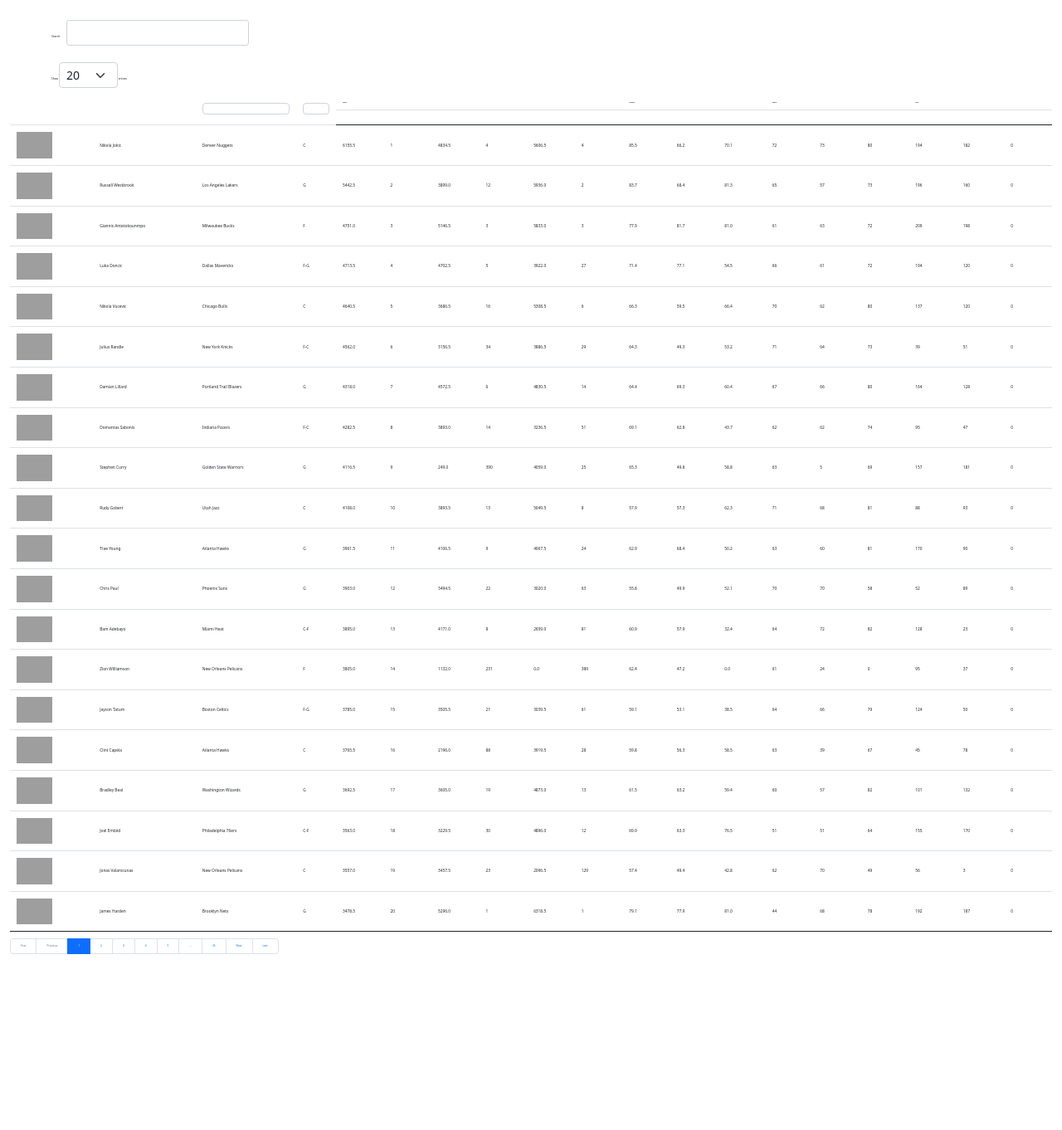
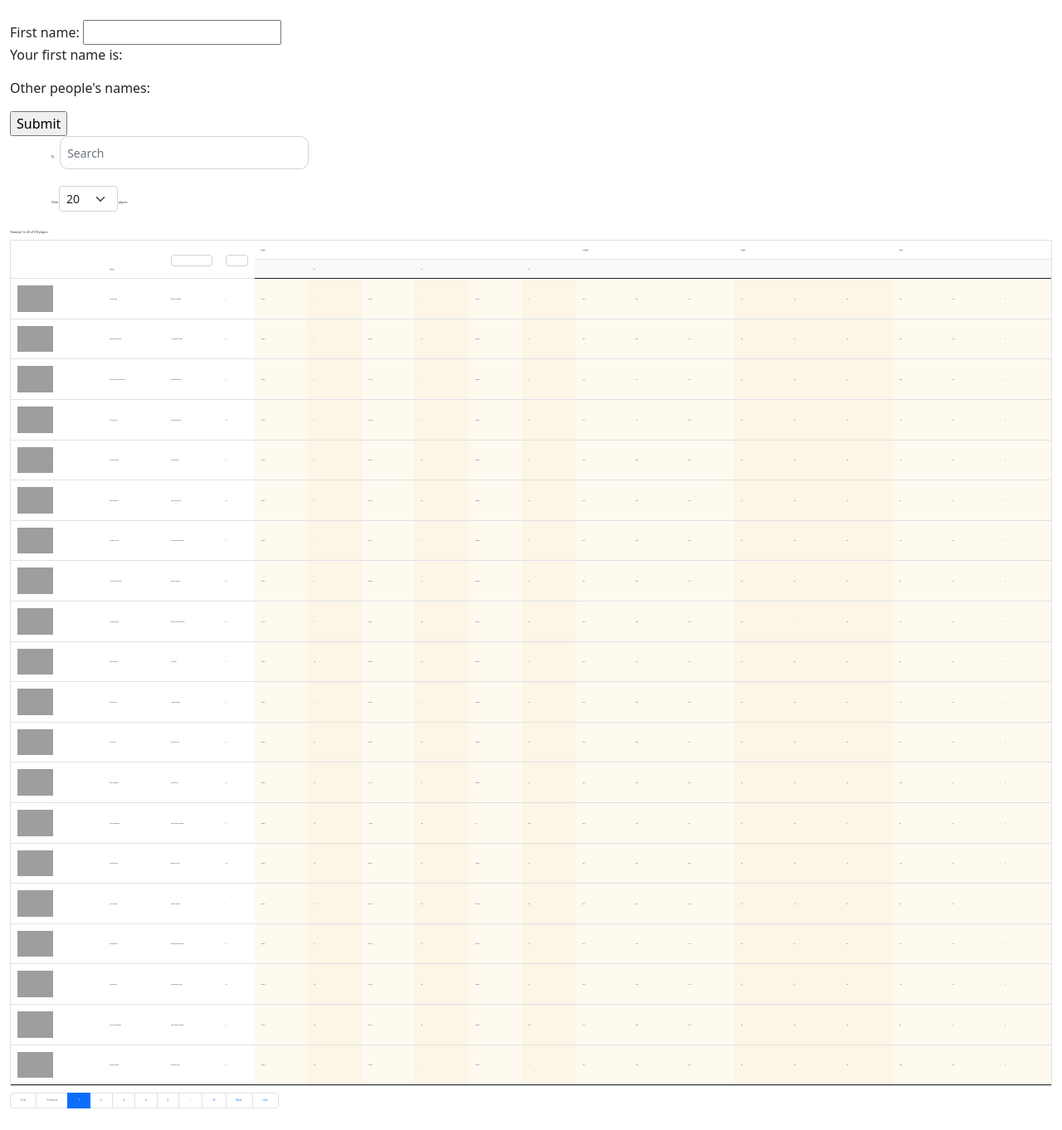
Before and after one commit to Rextremistz/nbafantasyweb, a Django app: template templates/index.html in a window 1280 px wide. Shown: the whole page at 83% size. Before the commit the page ends 1150 px from the top, so only its background shows below. Run offline with Django 3.2, Linux system fonts and the light colour scheme; the template is opened without the code that fills it, so the values that code supplies are empty; some libraries are stand-ins or nearby versions; grey boxes are pictures that could not be loaded.

Commit message:
new function new table

```diff
--- a/main.scss
+++ b/main.scss
@@ -3,19 +3,27 @@
     overflow:hidden;
 }
 
+//search box
+#mtable_filter input {
+    border-radius: 10px;
+    width: 300px;
+    height: 40px;
+}
+
 //header
-.content-table thead tr {
+.content-table thead tr th {
     font-size:0.1em;
-    text-align: center;
+    text-align: left;
+    padding-top: 10px; padding-bottom: 10px ;
 }
 
 //sorting header
-.content-table thead th.sorting {
+#mtable.content-table thead th.sorting {
     font-size:0.1em;
     vertical-align: middle;
 }
 
-.player_col{
+.name_col{
     text-align: left;
 }
 
@@ -30,29 +38,81 @@
 .stats_col{
 }
 
+table.dataTable tbody tr.odd.active {
+    background-color:#acbad4 !important
+   }
 
-.dataTables_filter {
+table.dataTable tbody tr.even.active {
+    background-color:#acbad5 !important
+   }
+
+//make transparent when clicking
+#mtable.dataTable tbody tr.odd.active td{
+    background-color: transparent;
+}
+#mtable.dataTable tbody tr.even.active td{
+    background-color: transparent;
+}
+
+
+
+#mtable.dataTable tbody tr td.y1_points_col,
+#mtable.dataTable tbody tr td.y2_points_col,
+#mtable.dataTable tbody tr td.y3_points_col {
+    background-color: #fffaf0;
+}
+
+#mtable.dataTable tbody tr td.y1_rank_col,
+#mtable.dataTable tbody tr td.y2_rank_col,
+#mtable.dataTable tbody tr td.y3_rank_col {
+    background-color: #fdf5e6;
+}
+
+#mtable.dataTable tbody tr td.y1_average_col,
+#mtable.dataTable tbody tr td.y2_average_col,
+#mtable.dataTable tbody tr td.y3_average_col {
+    background-color: #fffaf0;
+}
+
+#mtable.dataTable tbody tr td.y1_games_col,
+#mtable.dataTable tbody tr td.y2_games_col,
+#mtable.dataTable tbody tr td.y3_games_col {
+    background-color: #fdf5e6;
+}
+
+#mtable.dataTable tbody tr td.y1_price_col,
+#mtable.dataTable tbody tr td.y2_price_col,
+#mtable.dataTable tbody tr td.y3_price_col {
+    background-color: #fffaf0;
+}
+
+
+#mtable_filter { //search bar appearance
     float: left;
     padding-left: 50px;
     font-size: 0.2em;
-
 }
 
-.dataTables_length {
+#mtable_length { //show how many data
     float: left;
     padding-left: 50px;
     padding-top: 20px;
+    padding-bottom: 20px;
     font-size: 0.2em;
 }
 
-.dataTables_paginate {
+#mtable_info { //show x of total data
+    font-size: 0.2em;
+}
+
+#mtable_paginate { //pagination
     float: left;
     font-size: 0.2em;
 }
 
 //data
 .content-table tbody tr td {
-    font-size:0.3em;
+    font-size:0.1em;
 }
 
 // selectable list
@@ -60,21 +120,13 @@
     font-size:0.2em;
 }
 
+//remove sorting icon
 .dataTable > thead > tr > th[class*="sort"]:after,
 .dataTable > thead > tr > th[class*="sort"]:before
 {
     content: "" !important;
 }
-// table.dataTable thead>tr>th.sorting_asc,
-// table.dataTable thead>tr>th.sorting_desc,
-// table.dataTable thead>tr>th.sorting,
-// table.dataTable thead>tr>td.sorting_asc,
-// table.dataTable thead>tr>td.sorting_desc,
-// table.dataTable thead>tr>td.sorting{
-//     background: none;
-//     padding-right: inherit;
-//     content: none;
-//  	}
+
 
 
 @import "./node_modules/bootstrap/scss/bootstrap";
--- a/nbafantasyweb/settings.py
+++ b/nbafantasyweb/settings.py
@@ -39,6 +39,7 @@ INSTALLED_APPS = [
     'django.contrib.messages',
     'django.contrib.staticfiles',
     'myapp',
+    'fontawesome-free',
 ]
 
 MIDDLEWARE = [
@@ -80,7 +81,7 @@ DATABASES = {
         'ENGINE': 'django.db.backends.mysql',
         'NAME': 'nbafantasyweb_db',
         'USER': ***REMOVED***,
-        'PASSWORD': ***REMOVED***,
+        'PASSWORD': '',
         'HOST': 'localhost'
     }
 }
--- /dev/null
+++ b/requirements.txt
@@ -0,0 +1 @@
+fontawesome-free==5.15.4
--- a/static/js/main.js
+++ b/static/js/main.js
@@ -5,12 +5,20 @@ $(document).ready(function () {
       "dataSrc": "players"
     },
 
-    "dom" : "<'row'<'col-sm-12 col-md-6'f>>" +
-    "<'row'<'col-sm-12 col-md-3'l>>" +
+    "dom" : "<'row'<'col-sm-12 col-md-6'f><'col-sm-12 col-md-6 your_team'>>" +
+    "<'row'<'col-sm-12 col-md-2'l>>" +
+    "<'row'<'col-sm-12 col-md-2'i>>" +
     "<'row'<'col-sm-12'tr>>" +
     "<'row'<'col-sm-12 col-md-7'p>>",
 
     "lengthMenu": [[20, 50, 100, -1], [20, 50, 100, "All"]],
+
+    "language":{
+      "info": "Showing _START_ to _END_ of _TOTAL_ players",
+      "lengthMenu": "Show _MENU_ players",
+      "search": '<i class="fa fa-search"></i>',
+      "searchPlaceholder": "Search",
+    },
 
     order: [[4, 'desc']],
     pagingType: 'full_numbers',
@@ -21,30 +29,34 @@ $(document).ready(function () {
           return '<img src= "https://cdn.nba.com/headshots/nba/latest/260x190/' + player_id + '.png" height = "31.6" width = "43.3"/>';
         },
       },
-      { 'data': 'name', 'className': 'player_col' },
+      { 'data': 'name', 'className': 'name_col' },
       { 'data': 'team', 'className': 'team_col' },
       { 'data': 'position', 'className': 'position_col' },
-      { 'data': 'y1_points', 'className': 'dt-body-left' },
-      { 'data': 'y1_rank', 'className': 'dt-body-left' },
-      { 'data': 'y2_points', 'className': 'dt-body-left' },
-      { 'data': 'y2_rank', 'className': 'dt-body-left' },
-      { 'data': 'y3_points', 'className': 'dt-body-left' },
-      { 'data': 'y3_rank', 'className': 'dt-body-left' },
-      { 'data': 'y1_average', 'className': 'dt-body-left' },
-      { 'data': 'y2_average', 'className': 'dt-body-left' },
-      { 'data': 'y3_average', 'className': 'dt-body-left' },
-      { 'data': 'y1_games', 'className': 'dt-body-left' },
-      { 'data': 'y2_games', 'className': 'dt-body-left' },
-      { 'data': 'y3_games', 'className': 'dt-body-left' },
-      { 'data': 'y1_price', 'className': 'dt-body-left' },
-      { 'data': 'y2_price', 'className': 'dt-body-left' },
-      { 'data': 'y3_price', 'className': 'dt-body-left' },
+      { 'data': 'y1_points', 'className': 'y1_points_col' },
+      { 'data': 'y1_rank', 'className': 'y1_rank_col' },
+      { 'data': 'y2_points', 'className': 'y2_points_col' },
+      { 'data': 'y2_rank', 'className': 'y2_rank_col' },
+      { 'data': 'y3_points', 'className': 'y3_points_col' },
+      { 'data': 'y3_rank', 'className': 'y3_rank_col' },
+      { 'data': 'y1_average', 'className': 'y1_average_col' },
+      { 'data': 'y2_average', 'className': 'y2_average_col' },
+      { 'data': 'y3_average', 'className': 'y3_average_col' },
+      { 'data': 'y1_games', 'className': 'y1_games_col' },
+      { 'data': 'y2_games', 'className': 'y2_games_col' },
+      { 'data': 'y3_games', 'className': 'y3_games_col' },
+      { 'data': 'y1_price', 'className': 'y1_price_col' },
+      { 'data': 'y2_price', 'className': 'y2_price_col' },
+      { 'data': 'y3_price', 'className': 'y3_price_col' },
     ],
 
     "columnDefs": [{
       "orderable": false,
       "targets": [0,2,3]
     }],
+
+    // "createdRow": function ( row, data, index ) {//add id to each row element
+    //   $('td', row).eq(4,5,6,7,8,9).attr('id', 'points_col');
+    // },
 
     "initComplete": function () {
       this.api().columns([2, 3]).every(function (d) { //add selector to teams and position
@@ -64,11 +76,9 @@ $(document).ready(function () {
         column.data().unique().sort().each(function (d, j) {
           select.append('<option value="' + d + '">' + d + '</option>')
         });
-      });
+      })
+    }
 
-
-
-    }
   });
 
 
@@ -79,9 +89,11 @@ $(document).ready(function () {
 
     //get the value of the TD using the API
     console.log('value by API : ', table.cell({ row: this.parentNode.rowIndex, column : this.cellIndex }).data());
-  })
+  });
 
+  $('#mtable tbody').on( 'click', 'tr', function () {
+    $(this).toggleClass('active');
 
-
+} );
 
 });
--- a/templates/index.html
+++ b/templates/index.html
@@ -14,11 +14,12 @@
     <link rel="stylesheet" href="{% static 'css/main.css' %}">
 
 
+
     <!-- CSS only -->
     <!-- <link href="https://cdn.jsdelivr.net/npm/bootstrap@5.1.0/dist/css/bootstrap.min.css" rel="stylesheet" integrity="sha384-KyZXEAg3QhqLMpG8r+8fhAXLRk2vvoC2f3B09zVXn8CA5QIVfZOJ3BCsw2P0p/We" crossorigin="anonymous"> -->
     <link rel="stylesheet" href="https://cdnjs.cloudflare.com/ajax/libs/twitter-bootstrap/5.0.1/css/bootstrap.min.css">
     <link rel="stylesheet" href="https://cdn.datatables.net/1.11.0/css/dataTables.bootstrap5.min.css">
-
+    <script src="https://kit.fontawesome.com/41b1ee5782.js" crossorigin="anonymous"></script>
 
 
 
@@ -30,19 +31,31 @@
 <body>
     <div class='content-table'>
         <div class='container-fluid mt-4 mb-4'>
-                <table id="mtable" class="table table-hover align-middle" style="width:100%">
+
+
+
+
+
+            <table id="mtable" class="table table-hover align-middle border" style="width: 100%">
                 <thead>
-                        <tr class=>
-                            <th colspan="1" rowspan="2"></th>
-                            <th colspan="1" rowspan="2">Player</th>
-                            <th colspan="1" rowspan="2">Team</th>
-                            <th colspan="1" rowspan="2">Position</th>
-                            <th colspan="6">Points</th>
-                            <th colspan="3">Average</th>
-                            <th colspan="3">Games</th>
-                            <th colspan="3">Price</th>
+                    First name: <input type="text" id="firstname"><br>
+                    <p>Your first name is: <b id='boldStuff2'></b> </p>
+                    <p> Other people's names: </p>
+
+                    <ol id="demo">
+                    </ol>
+                    <input type='button' onclick='changeText2()'   value='Submit'/>
+                    <tr>
+                        <th colspan="1" rowspan="2" style=></th>
+                        <th colspan="1" rowspan="2" style=>Player</th>
+                        <th colspan="1" rowspan="2" style=>Team</th>
+                        <th colspan="1" rowspan="2" style=>Position</th>
+                        <th colspan="6" style=>Points</th>
+                        <th colspan="3" style=>Average</th>
+                        <th colspan="3" style=>Games</th>
+                        <th colspan="3" style=>Price</th>
                     </tr>
-                        <tr class=>
+                    <tr style="background-color: #f8f9fa;">
                         <th>{{ y1.season}}</th>
                         <th>#</th>
                         <th>{{ y2.season}}</th>
```
Also changed, not shown: static/css/main.css, 1 other file. Lines whose indentation alone changed are shown as unchanged.
